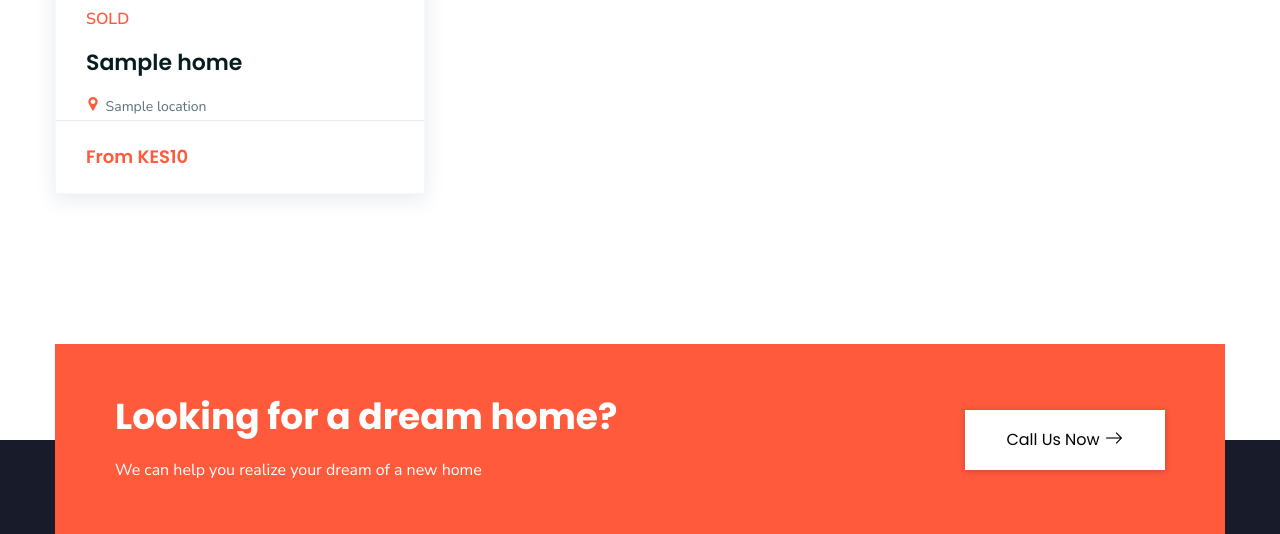
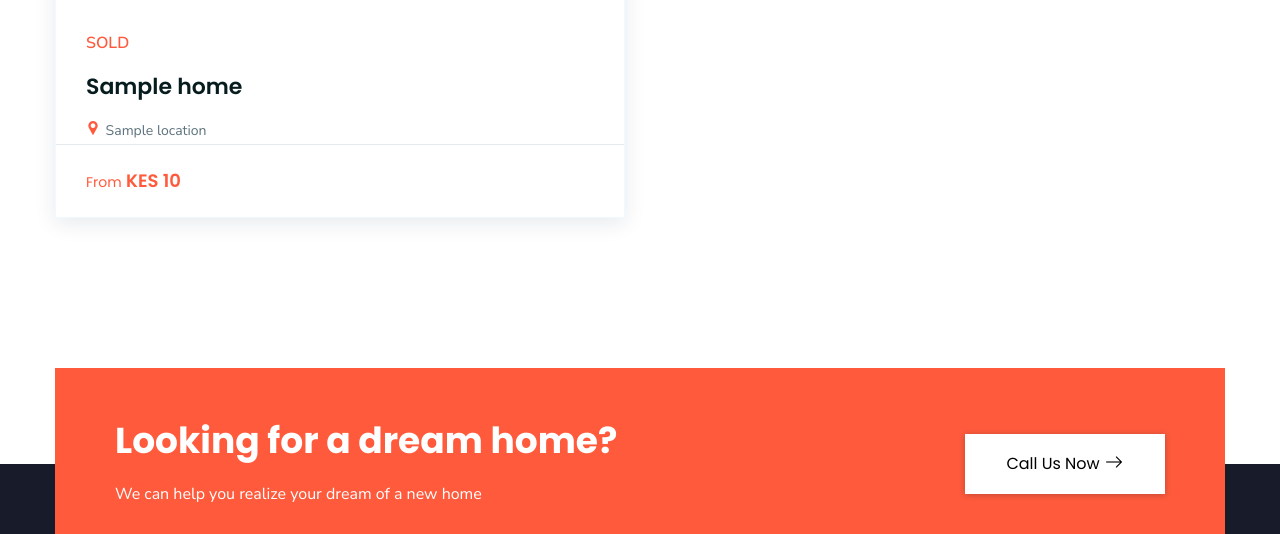
Before and after one commit to AlbertWebs/olinkshomes-homes, a Laravel app: template resources/views/front/homes.blade.php in a window 1280 px wide. Shown: the part 1101-1635 px from the top of the page. Run offline with Laravel 8, Linux system fonts and the light colour scheme; the template is opened without the code that fills it: most values are stand-ins (such as "Sample title", 1, 10 or a date in 2020); data that the repository does not hold is empty; some libraries are stand-ins or nearby versions; some web fonts are replaced.

Commit message:
update Images

```diff
--- a/resources/views/front/homes.blade.php
+++ b/resources/views/front/homes.blade.php
@@ -67,7 +67,7 @@
                                 </div>
                                 @foreach ($Homes as $homes)
                                 <!-- ltn__product-item -->
-                                <div class="col-lg-4 col-sm-6 col-12">
+                                <div class="col-lg-6 col-sm-6 col-12">
                                     <div class="ltn__product-item ltn__product-item-4 ltn__product-item-5 text-center---">
                                         <div class="product-img">
                                             <a href="{{url('/')}}/olinks-homes/{{$homes->slung}}"><img src="{{env('LANDING')}}/uploads/homes/{{$homes->fb_pixels}}" alt="#"></a>
@@ -94,7 +94,8 @@
                                         </div>
                                         <div class="product-info-bottom">
                                             <div class="product-price">
-                                                <span>From KES{{$homes->price}}</label></span>
+                                                {{-- <span>From KES{{$homes->price}}</label></span> --}}
+                                                <span><label>From </label> KES {{$homes->price}}</span>
                                             </div>
                                         </div>
                                     </div>
--- a/resources/views/front/index.blade.php
+++ b/resources/views/front/index.blade.php
@@ -292,7 +292,7 @@
                         </div>
                         <div class="product-info">
                             <div class="product-price">
-                                <span>From<label> KES {{$featured->price}}</label></span>
+                                <span><label>From </label> KES {{$featured->price}}</span>
                             </div>
                             <h2 class="product-title"><a href="{{url('/')}}/olinks-homes/{{$featured->slung}}">{{$featured->title}}</a></h2>
                             <div class="product-description">
```
